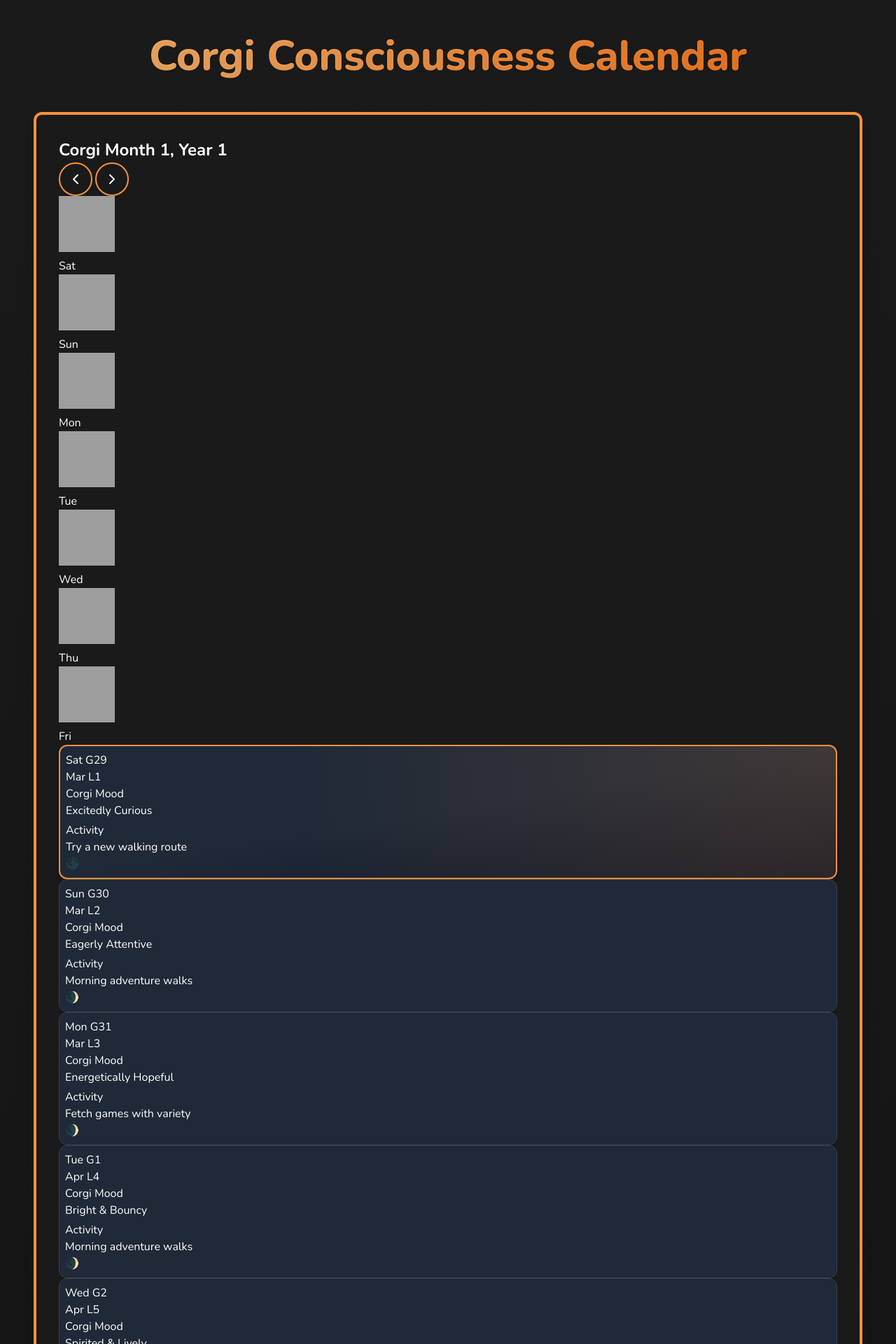
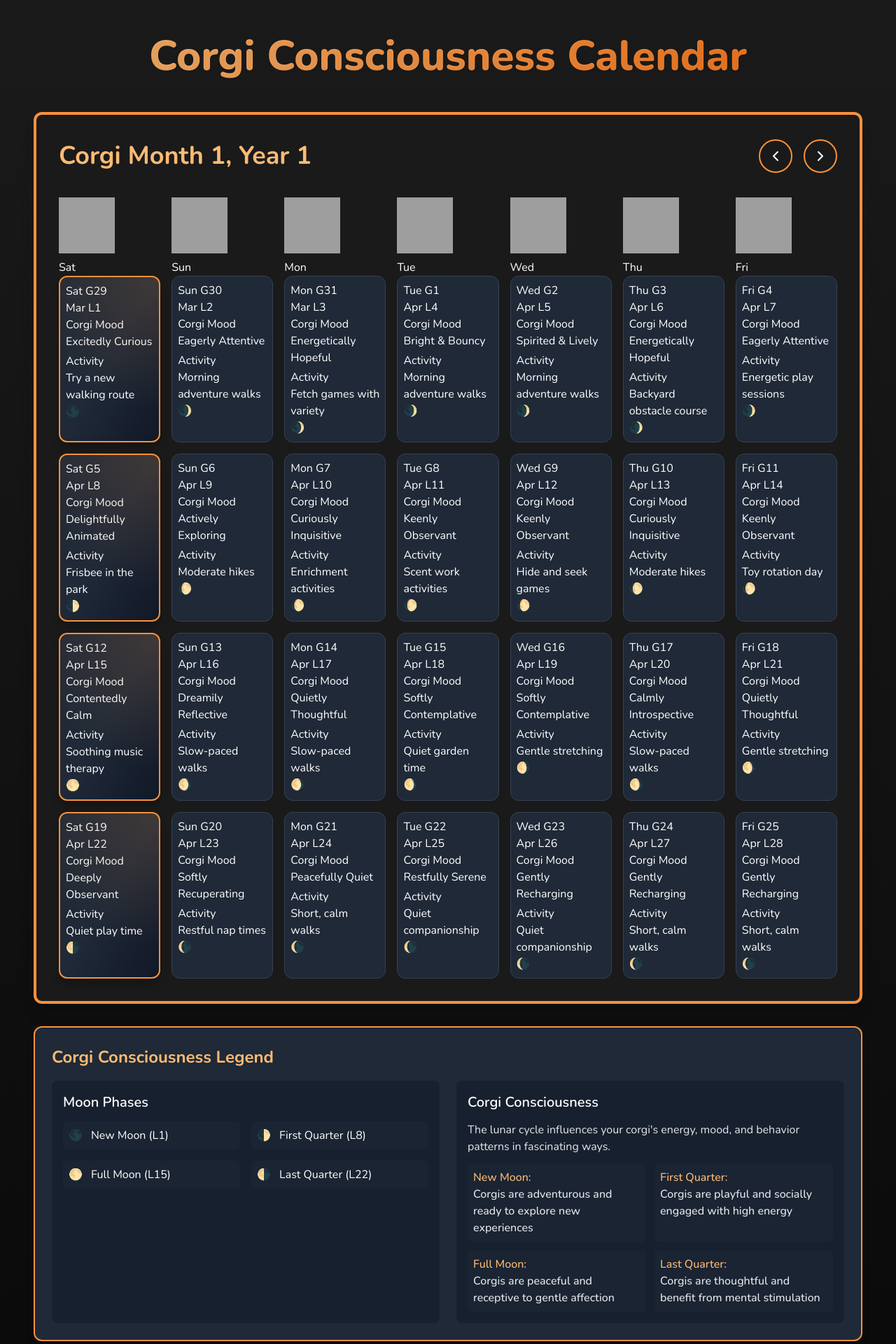
Before and after one commit to conspiracycorgi/corgi-calendar, a Jekyll site: the page built from index.html, in a window 1280 px wide. Shown: the top 1920 px of the page at 70% size. Built offline with Jekyll 4.4.1, drawn with Linux system fonts in a browser that asks for light colours; grey boxes are pictures that could not be loaded.

Commit message:
Update index.html

```diff
--- a/index.html
+++ b/index.html
@@ -2,43 +2,41 @@
 layout: default
 ---
 
-<main class="min-h-screen bg-gradient-to-b from-gray-900 to-gray-950 p-4 md:p-8 lg:p-12 font-nunito">
-  <div class="max-w-7xl mx-auto">
-    <h1 class="mb-8 md:mb-12 text-4xl md:text-5xl lg:text-6xl font-extrabold text-center bg-gradient-to-r from-orange-300 to-orange-500 text-transparent bg-clip-text">
-      Corgi Consciousness Calendar
-    </h1>
+<main class="min-h-screen p-4 md:p-8 lg:p-12">
+  <div class="max-w-7xl">
+    <h1>Corgi Consciousness Calendar</h1>
     <div class="w-full">
-      <div id="calendar-container" class="calendar-container w-full rounded-xl bg-gray-900 p-4 sm:p-8 shadow-xl border-4 border-orange-400">
-        <div class="mb-8 flex flex-col sm:flex-row items-center justify-between gap-6">
-          <h2 id="lunar-month-year" class="text-3xl sm:text-4xl font-bold text-orange-300 text-center sm:text-left">
+      <div id="calendar-container" class="calendar-container">
+        <div class="calendar-header">
+          <h2 id="lunar-month-year" class="lunar-month-year">
             Corgi Month 1, Year 1
           </h2>
-          <div class="flex space-x-4">
-            <button id="prev-month" class="button-outline h-12 w-12 rounded-full border-2 border-orange-400 hover:bg-orange-400/20">
-              <svg xmlns="http://www.w3.org/2000/svg" width="24" height="24" viewBox="0 0 24 24" fill="none" stroke="currentColor" stroke-width="2" stroke-linecap="round" stroke-linejoin="round" class="h-6 w-6">
+          <div class="nav-buttons">
+            <button id="prev-month" class="button-outline" aria-label="Previous month">
+              <svg xmlns="http://www.w3.org/2000/svg" width="24" height="24" viewBox="0 0 24 24" fill="none" stroke="currentColor" stroke-width="2" stroke-linecap="round" stroke-linejoin="round">
                 <path d="m15 18-6-6 6-6"/>
               </svg>
             </button>
-            <button id="next-month" class="button-outline h-12 w-12 rounded-full border-2 border-orange-400 hover:bg-orange-400/20">
-              <svg xmlns="http://www.w3.org/2000/svg" width="24" height="24" viewBox="0 0 24 24" fill="none" stroke="currentColor" stroke-width="2" stroke-linecap="round" stroke-linejoin="round" class="h-6 w-6">
+            <button id="next-month" class="button-outline" aria-label="Next month">
+              <svg xmlns="http://www.w3.org/2000/svg" width="24" height="24" viewBox="0 0 24 24" fill="none" stroke="currentColor" stroke-width="2" stroke-linecap="round" stroke-linejoin="round">
                 <path d="m9 18 6-6-6-6"/>
               </svg>
             </button>
           </div>
         </div>
 
-        <div id="day-headers" class="grid grid-cols-7 gap-3 sm:gap-4 mb-4">
+        <div id="day-headers" class="calendar-grid mb-4">
           <!-- Day headers will be inserted here by JavaScript -->
         </div>
 
-        <div id="calendar-days" class="grid grid-cols-7 gap-3 sm:gap-4">
+        <div id="calendar-days" class="calendar-grid">
           <!-- Calendar days will be inserted here by JavaScript -->
         </div>
       </div>
 
       {% include calendar_legend.html %}
     </div>
-    <footer class="mt-12 text-center text-gray-500 text-sm">
+    <footer class="footer">
       <p>Track your corgi's mood with the lunar cycle</p>
     </footer>
   </div>
```
